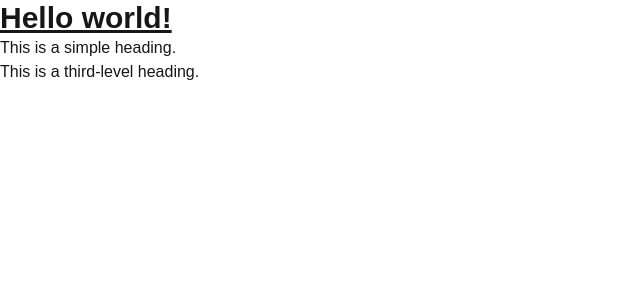
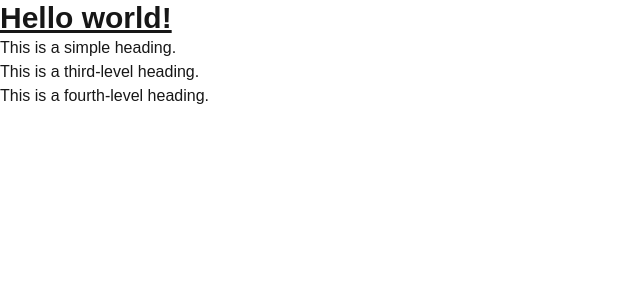
Before and after one commit to reuelrai/my-portfolio, a Next.js app: page / in a window 1280 px wide. Shown: the top 300 px of the page, without its empty margins (0-640 px from the left). Built offline with nearby package versions, Linux system fonts and the light colour scheme.

Commit message:
minor changes

```diff
--- a/app/page.tsx
+++ b/app/page.tsx
@@ -6,6 +6,7 @@ export default function Home() {
       <h1 className="text-3xl font-bold underline">Hello world!</h1>
       <h2>This is a simple heading.</h2>
       <h3>This is a third-level heading.</h3>
+      <h4>This is a fourth-level heading.</h4>
     </>
   );
 }
```
